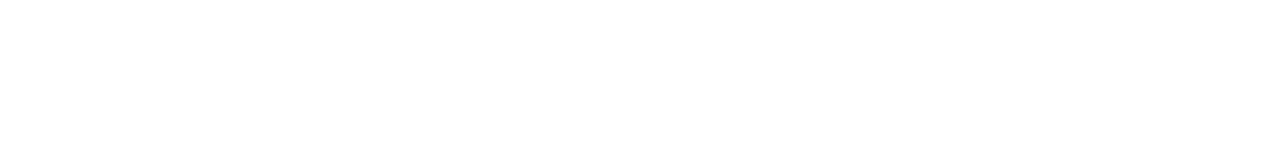
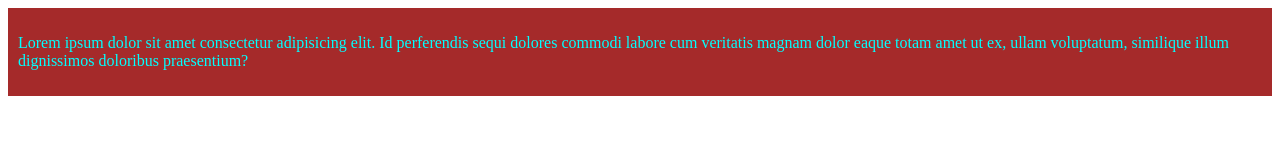
Before and after one commit to sumon10c/my-first-wevsite-in-github, a plain HTML site: page index.html in a window 1280 px wide. Drawn offline with Linux system fonts and the light colour scheme.

Commit message:
added the first blog

```diff
--- a/index.html
+++ b/index.html
@@ -4,8 +4,11 @@
     <meta charset="UTF-8">
     <meta name="viewport" content="width=device-width, initial-scale=1.0">
     <title>my first ever git wev</title>
+    <link rel="stylesheet" href="style.css">
 </head>
 <body>
-
+    <div>
+        <p>Lorem ipsum dolor sit amet consectetur adipisicing elit. Id perferendis sequi dolores commodi labore cum veritatis magnam dolor eaque totam amet ut ex, ullam voluptatum, similique illum dignissimos doloribus praesentium?</p>
+    </div>
 </body>
 </html>
--- /dev/null
+++ b/style.css
@@ -0,0 +1,5 @@
+div{
+    background-color: brown;
+    padding: 10px;
+    color: aqua;
+}
```
